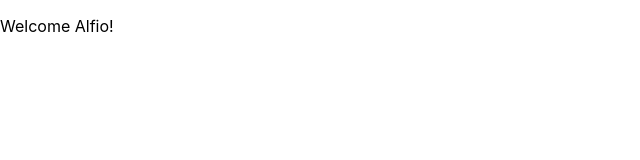
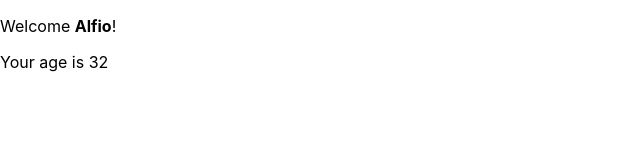
Before and after one commit to PuglisiAlfio/ReactJS, a React (Create React App) app in the folder esercizio-1/first-project/: page / in a window 1280 px wide. Shown: the top 160 px of the page, without its empty margins (0-640 px from the left). Built offline with nearby package versions, Linux system fonts and the light colour scheme.

Commit message:
props extract message

```diff
--- a/esercizio-1/first-project/src/components/Welcome.js
+++ b/esercizio-1/first-project/src/components/Welcome.js
@@ -1,5 +1,10 @@
+import Age from "./Age"
+
 function Welcome(props){
-    return <p>Welcome {props.name}!</p>
+    return <div>
+                <p>Welcome <strong>{props.name}</strong>!</p>
+                <Age age="32"/>
+            </div>
 }
 
 export default Welcome
```
